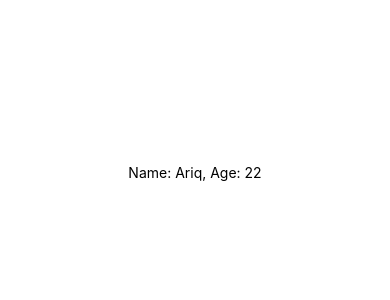
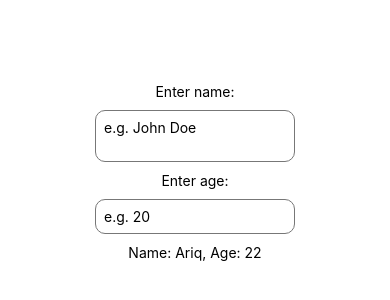
Before and after one commit to ariqd/learn-react-native, a React Native app: screen / in a window 390 px wide. Shown: the part 250-550 px from the top of the page. Built offline with nearby package versions, Linux system fonts and the light colour scheme.

Commit message:
text input done

```diff
--- a/App.js
+++ b/App.js
@@ -1,6 +1,6 @@
 import React, { useState } from "react";
 import { StatusBar } from "expo-status-bar";
-import { StyleSheet, Text, View, Button } from "react-native";
+import { StyleSheet, Text, View, TextInput } from "react-native";
 
 export default function App() {
   const [name, setName] = useState("Ariq");
@@ -8,6 +8,20 @@
 
   return (
     <View style={styles.container}>
+      <Text>Enter name:</Text>
+      <TextInput
+        multiline
+        style={styles.input}
+        placeholder="e.g. John Doe"
+        onChangeText={(value) => setName(value)}
+      />
+      <Text>Enter age:</Text>
+      <TextInput
+        style={styles.input}
+        keyboardType="numeric"
+        placeholder="e.g. 20"
+        onChangeText={(value) => setAge(value)}
+      />
       <Text>
         Name: {name}, Age: {age}
       </Text>
@@ -23,4 +37,12 @@
     alignItems: "center",
     justifyContent: "center",
   },
+  input: {
+    borderWidth: 1,
+    borderColor: '#777',
+    padding: 8,
+    margin: 10,
+    width: 200,
+    borderRadius: 10
+  }
 });
```
